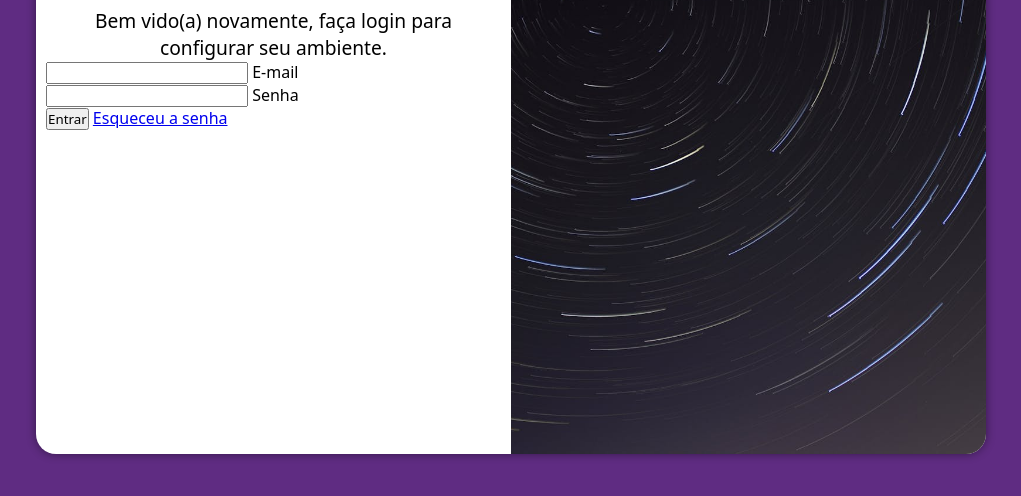
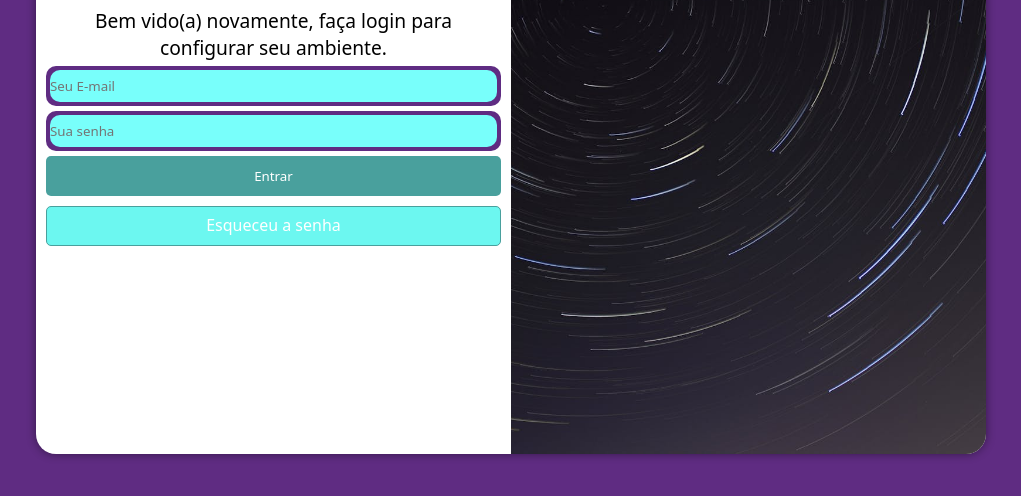
Before and after one commit to Fernandocampos07/projeto-login, a plain HTML site: page index.html in a window 1280 px wide. Shown: the part 196-692 px from the top of the page, without its empty margins (129-1150 px from the left). Drawn offline with Linux system fonts and the light colour scheme.

Commit message:
finalizei o projeto login

```diff
--- a/index.html
+++ b/index.html
@@ -18,15 +18,15 @@
                 <p>Bem vido(a) novamente, faça login para configurar seu ambiente. </p>
                 <form action="login.php" method="post" autocomplete="on">
                     <div class="field">
-                        <input type="email" name="email" id="iemail" maxlength="30" autocomplete="email" required>
                         <label for="iemail">E-mail</label>
+                        <input type="email" name="email" id="iemail" maxlength="30" placeholder="Seu E-mail" autocomplete="email" required>
                     </div>
                     <div class="field">
-                        <input type="password" name="passwod" id="ipass" minlength="8" maxlength="15" autocomplete="current-password" required>
                         <label for="ipass">Senha</label>
+                        <input type="password" name="passwod" id="ipass" minlength="8" maxlength="15" placeholder="Sua senha" autocomplete="current-password" required>
                     </div>
                     <input type="submit" value="Entrar">
-                    <a href="forget.html">Esqueceu a senha</a>
+                    <a href="forget.html" id="buttom">Esqueceu a senha</a>
                 </form>
             </div>
         </section>
--- a/styles/style.css
+++ b/styles/style.css
@@ -55,3 +55,55 @@ section#login > div#form > p{
     text-align: center;
     font-size: 0.8em;
  }
+ form label{
+   display: none;
+ }
+ form input{
+    width: 100%;
+    height: 100%;
+    border-radius: 10px;
+    border: none;
+    background-color: #78fffb;
+
+ }
+ form input:focus-within{
+    background-color: white;
+ }
+ form .field{
+    background-color: #5f2c82;
+    padding:4px;
+    height: 40px;
+    border-radius: 10px;
+    margin: 5px 0px;
+    border: none;
+ }
+form > input[type=submit]{
+    display: block;
+    width: 100%;
+    height: 40px;
+    background-color: #49a09d;
+    color: white;
+    border: none;
+    border-radius: 5px;
+    cursor: pointer;
+}
+form > input[type=submit]:hover{
+    background-color: #1b3f3d;
+    color: white;
+}
+form > a#buttom{
+    display: block;
+    width: 100%;
+    height: 40px;
+    text-align: center;
+    text-decoration: none;
+    background-color: #6cf7f0;
+    color: white;
+    border: 1px solid  #49a09d;
+    border-radius: 5px;
+    padding-top: 7px;
+    margin-top: 10px;
+}
+form > a#buttom:hover{
+    background-color:  #49a09d7c;
+}
```
